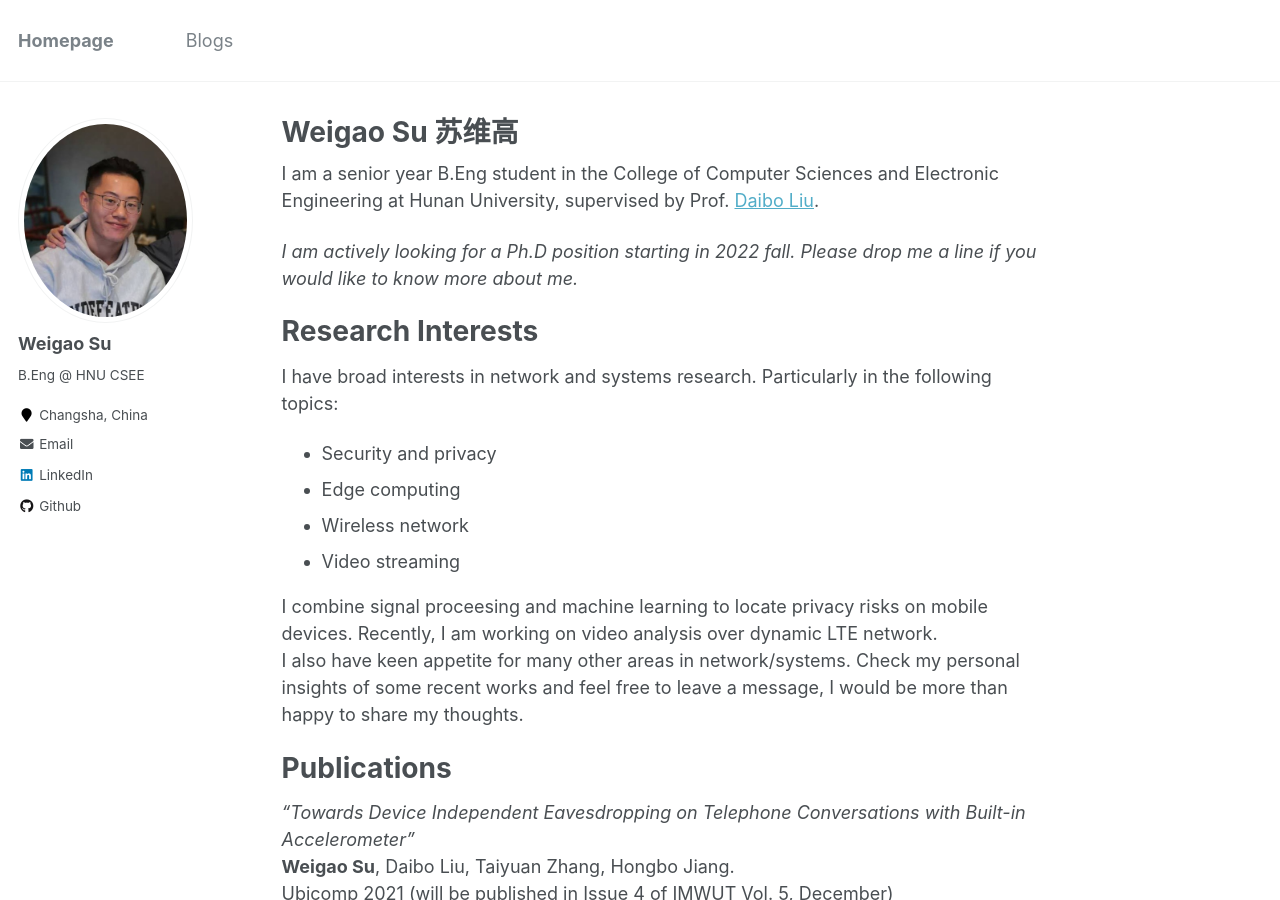
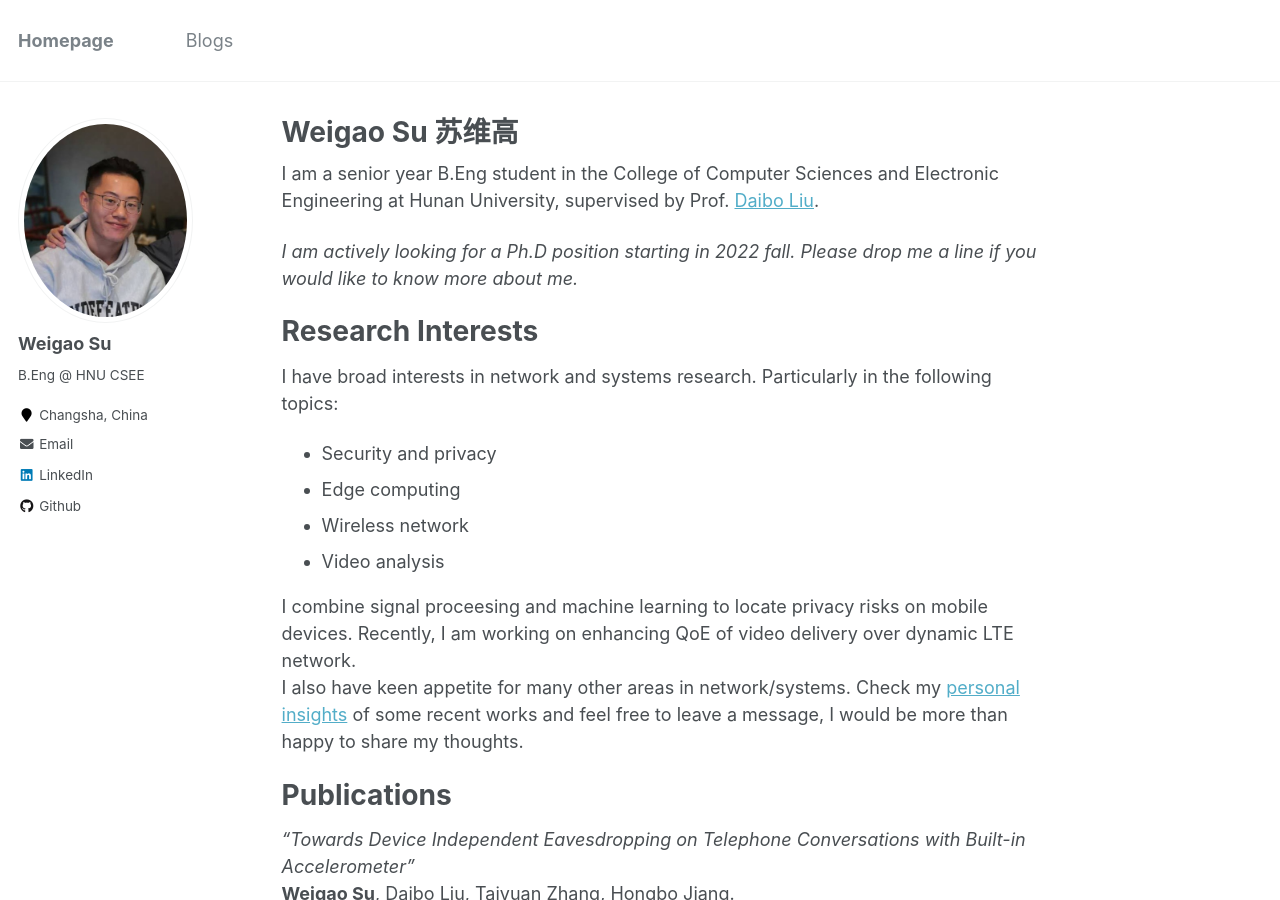
Before and after one commit to wegul/wegul.github.io, a Jekyll site: the page built from _pages/about.md, in a window 1280 px wide and 900 px high. Built offline with Jekyll 4.4.1, drawn with Linux system fonts in a browser that asks for light colours.

Commit message:
link adhered

```diff
--- a/_pages/about.md
+++ b/_pages/about.md
@@ -21,10 +21,10 @@ I have broad interests in network and systems research. Particularly in the foll
 - Security and privacy
 - Edge computing
 - Wireless network
-- Video streaming
+- Video analysis
 
-I combine signal proceesing and machine learning to locate privacy risks on mobile devices. Recently, I am working on video analysis over dynamic LTE network.
-I also have keen appetite for many other areas in network/systems. Check my personal insights of some recent works and feel free to leave a message, I would be more than happy to share my thoughts.
+I combine signal proceesing and machine learning to locate privacy risks on mobile devices. Recently, I am working on enhancing QoE of video delivery over dynamic LTE network.
+I also have keen appetite for many other areas in network/systems. Check my [personal insights](https://wegul.github.io/wegul/year-archive/) of some recent works and feel free to leave a message, I would be more than happy to share my thoughts.
 
 Publications
 ======
```
